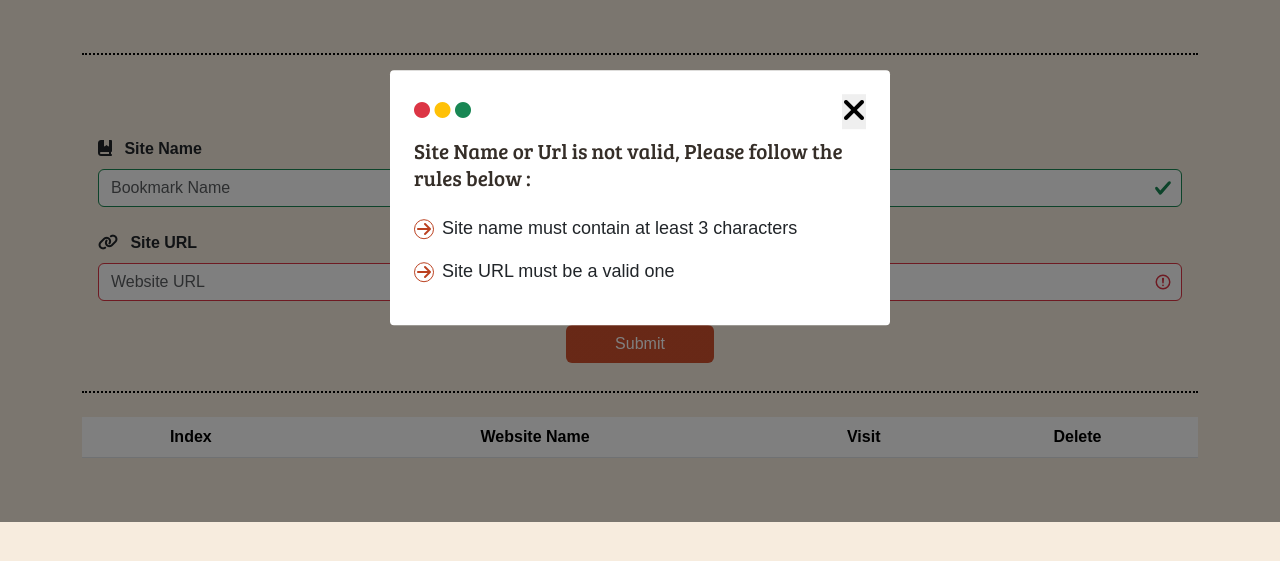
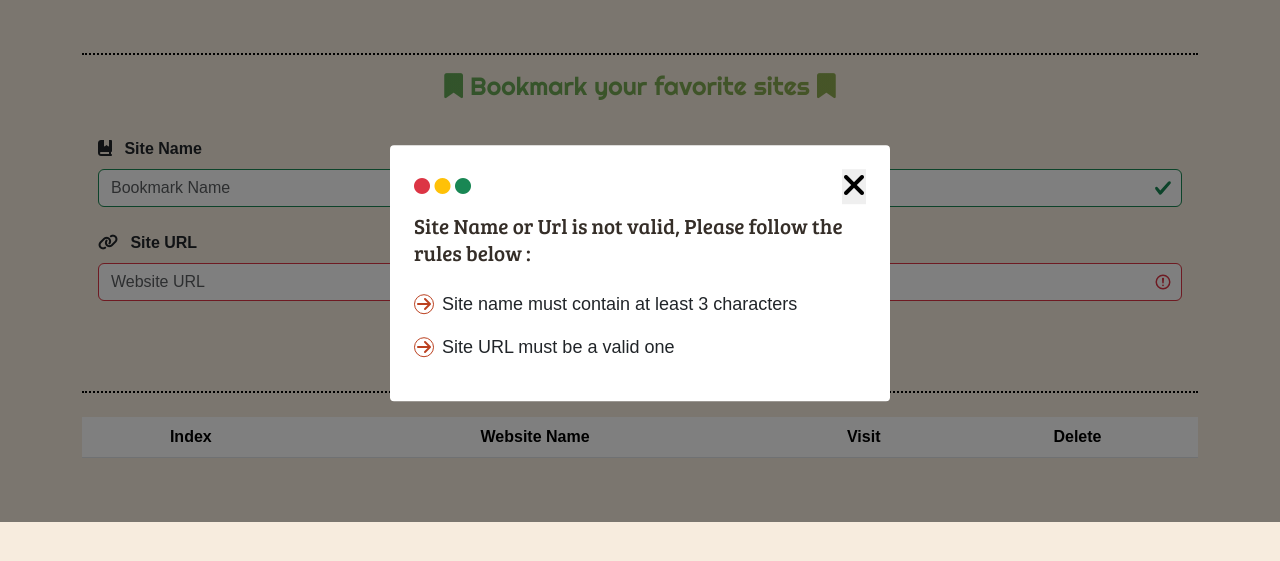
Before and after one commit to shahd-399/Bookmarker, a plain HTML site: page index.html in a window 1280 px wide. Both pictures are taken after typing "Sample", "Sample" into the empty fields and a click on the button "Submit". Shown: the part 127-688 px from the top of the page. Drawn offline with Linux system fonts and the light colour scheme; a web font is replaced by a local one.

Commit message:
edit in message

```diff
--- a/index.html
+++ b/index.html
@@ -55,7 +55,7 @@
                 </tbody>
             </table>
 
-            <div class="message bg-white p-4 rounded-1 text-start position-absolute start-50 top-50 translate-middle d-none" id="message">
+            <div class="message bg-white p-4 rounded-1 text-start position-fixed start-50 top-50 translate-middle d-none" id="message">
                 <div class="bar d-flex align-items-center justify-content-between mb-2">
                     <div class="icons">
                         <i class="fa-solid fa-circle text-danger"></i>
```
